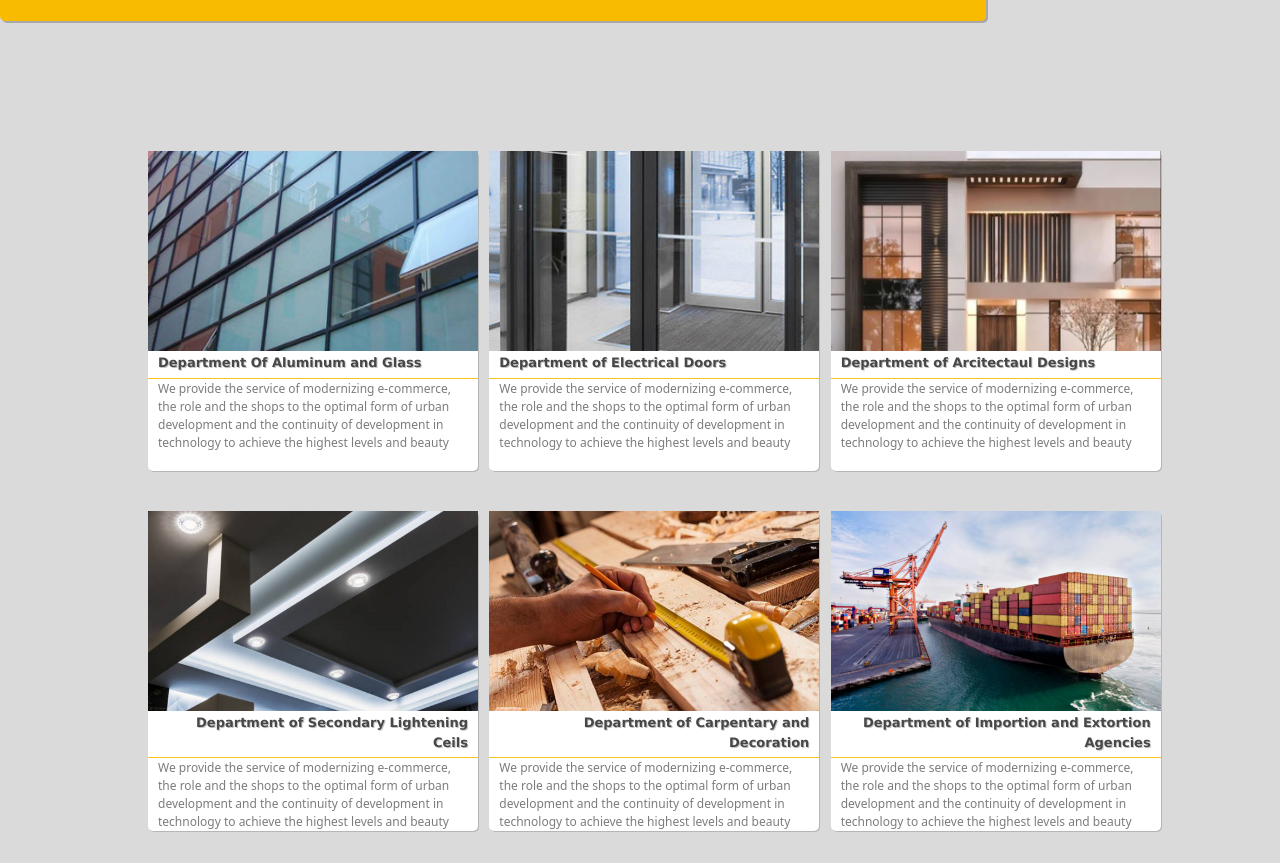
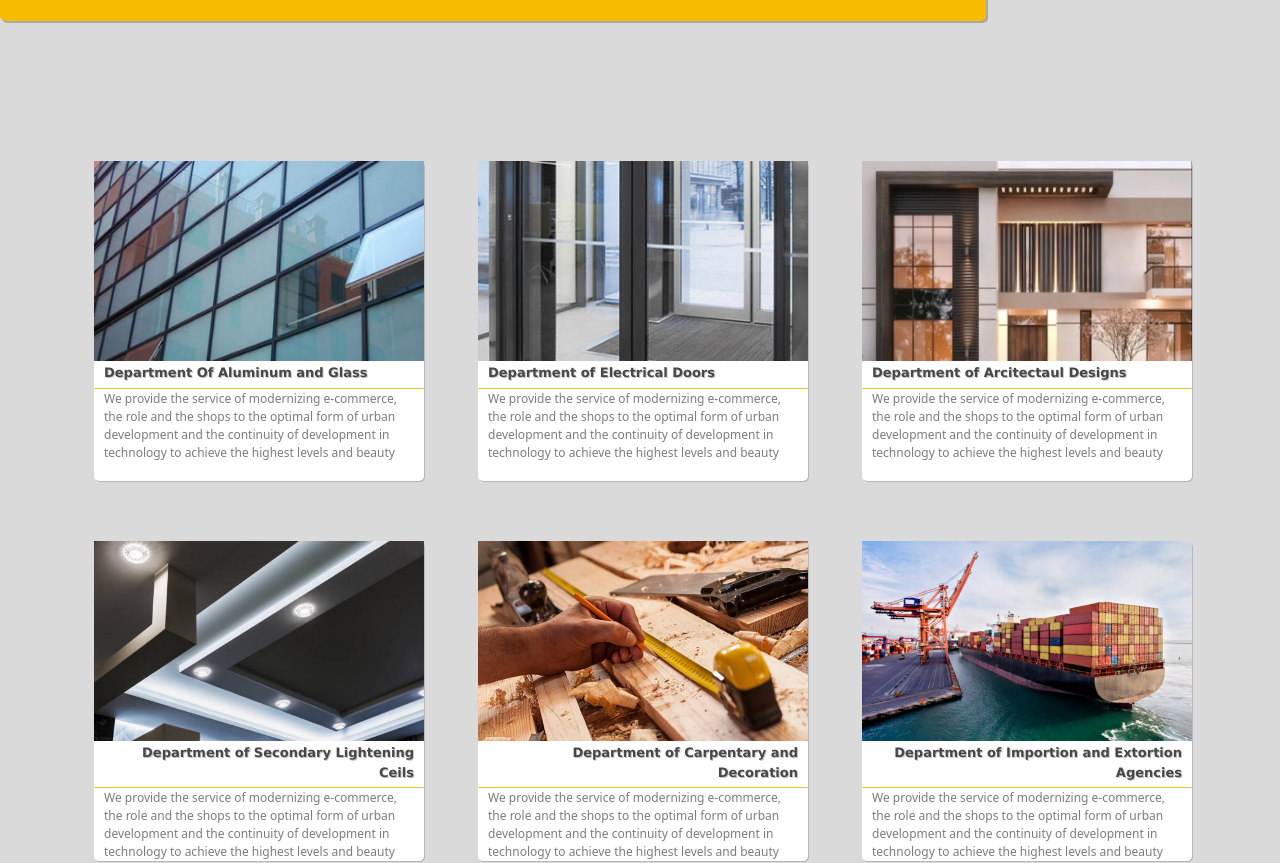
Before and after one commit to SajadKenani/tntdecoration, a React (Create React App) app: page / in a window 1280 px wide. Shown: the part 2380-3243 px from the top of the page. Built offline with nearby package versions, Linux system fonts and the light colour scheme.

Commit message:
Add files via upload

```diff
--- a/src/HomePage/DepartmentSection.css
+++ b/src/HomePage/DepartmentSection.css
@@ -2,12 +2,13 @@
 
 
 .mainDepts-div{
-  width: 80%;
+  width: 90%;
   margin: 0 auto;
 
   display: grid;
   grid-template-columns:
-  repeat(auto-fit, minmax(290px, 1fr));
+  repeat(auto-fit, minmax(330px, 2fr));
+
 
 }
 
@@ -18,7 +19,8 @@
   border-radius: 5px;
   box-shadow: 1px 1px rgba(120, 120, 120, 0.373);
   text-align: right;
-  margin: 20px;
+  margin: 30px;
+
 
 
 
@@ -30,6 +32,7 @@
   height: 200px;
 
   object-fit:cover;
+
 
 
 
```
